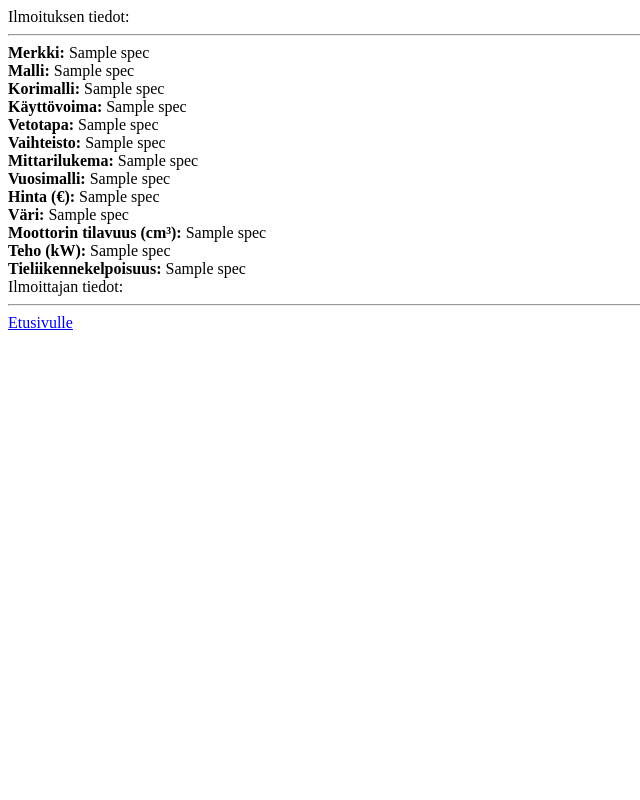
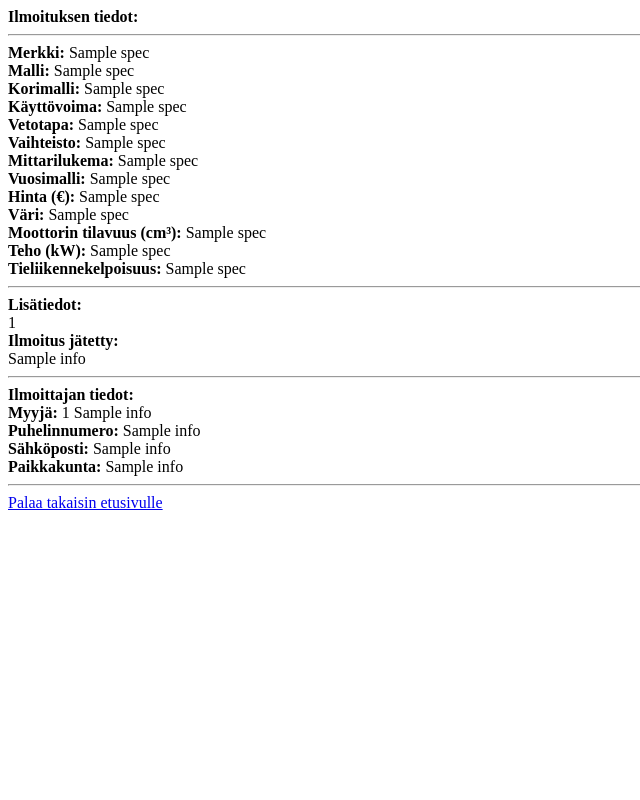
Before and after one commit to AlluSu/Autotietokanta, a Flask app: template templates/ad_info.html in a window 1280 px wide. Shown: the whole page, without its empty margins (0-640 px from the left). Run offline with Flask 2, Linux system fonts and the light colour scheme; the template is opened without the code that fills it: most values are stand-ins (such as "Sample title", 1, 10 or a date in 2020).

Commit message:
Refactoring ad template

```diff
--- a/app.py
+++ b/app.py
@@ -150,7 +150,7 @@ def ad_page(id):
     seller_data = result.fetchall()
     print(seller_data)
 
-    return render_template("ad_info.html", specs=car_data)
+    return render_template("ad_info.html", specs=car_data, info=ad_data, seller=seller_data)
 
 @app.route("/register", methods=["GET","POST"])
 def register():
--- a/templates/ad_info.html
+++ b/templates/ad_info.html
@@ -1,4 +1,4 @@
-Ilmoituksen tiedot:
+<b>Ilmoituksen tiedot:</b>
 <hr>
 {% for spec in specs %}
 <b>Merkki: </b>{{ spec[1] }} <br>
@@ -15,7 +15,19 @@ Ilmoituksen tiedot:
 <b>Teho (kW): </b>{{ spec[12] }} <br>
 <b>Tieliikennekelpoisuus: </b>{{ spec[13 ]}} <br>
 {% endfor %}
-Ilmoittajan tiedot:
-<br>
 <hr>
-<a href="/">Etusivulle</a>
+<b>Lisätiedot:</b> <br>
+{% for i in info %}
+{{ i[0] }} <br>
+<b>Ilmoitus jätetty:</b> <br> {{ i[1] }} <br>
+{% endfor %}
+<hr>
+<b>Ilmoittajan tiedot:</b> <br>
+{% for info in seller %}
+<b>Myyjä: </b>{{ info[0] }} {{ info[1] }}<br>
+<b>Puhelinnumero: </b>{{ info[2] }} <br>
+<b>Sähköposti: </b>{{ info[3] }} <br>
+<b>Paikkakunta: </b>{{ info[4] }} <br>
+{% endfor %}
+<hr>
+<a href="/">Palaa takaisin etusivulle</a>
```
